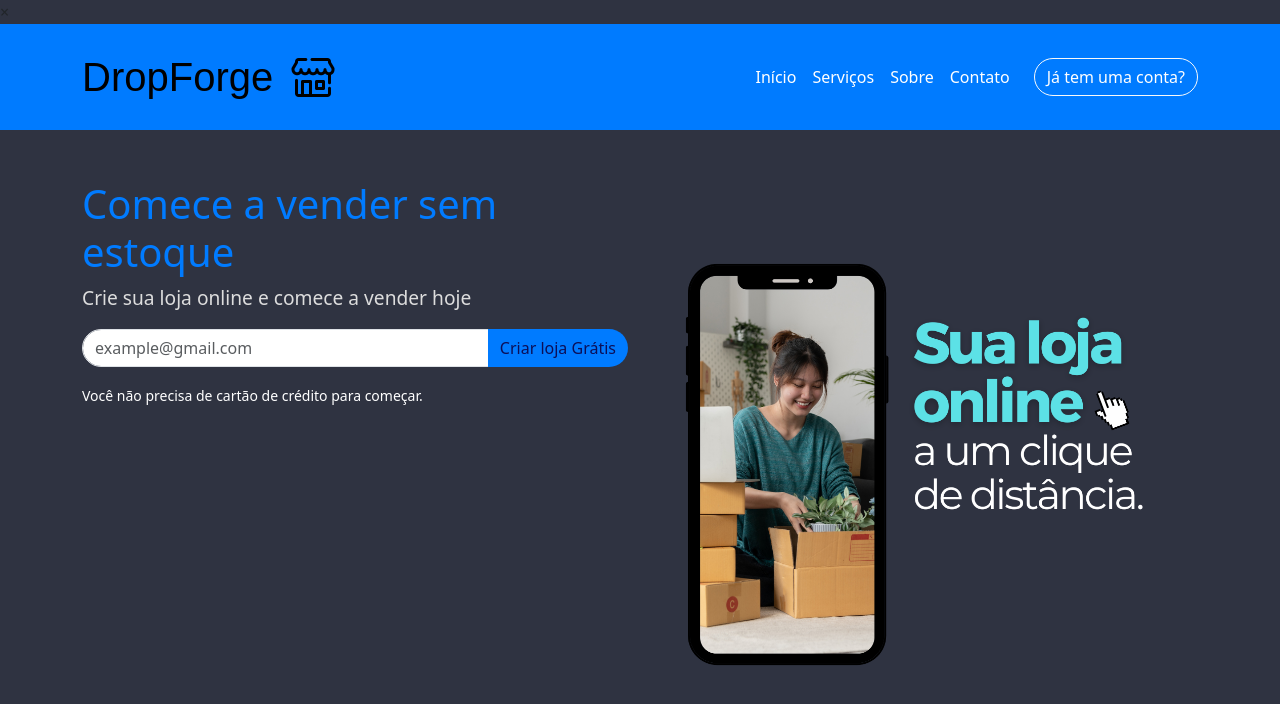
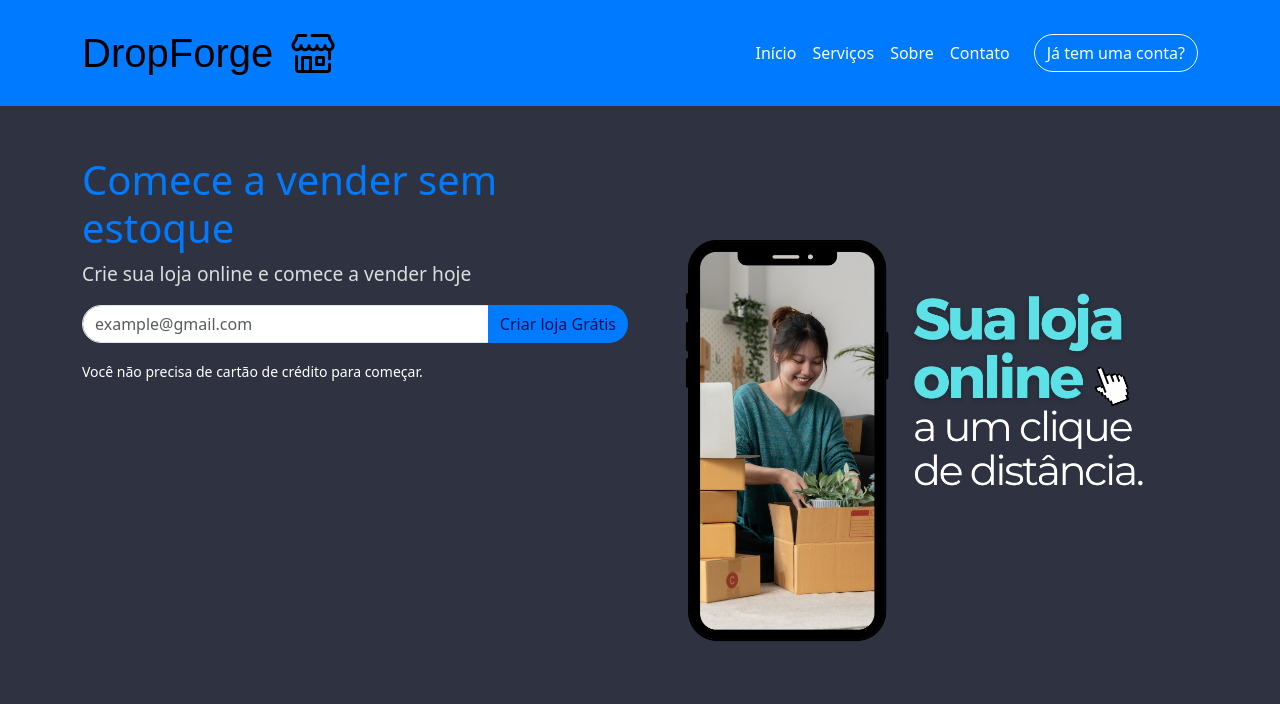
Before and after one commit to Isaac1510/landingpage, a plain HTML site: page index.html in a window 1280 px wide. Drawn offline with nearby package versions, Linux system fonts and the light colour scheme.

Commit message:
outra da outra versão

```diff
--- a/index.html
+++ b/index.html
@@ -13,11 +13,10 @@
 </head>
 
 <body>
-    <div id="backButton" class="close-circle">&times;</div>
-    <header class="header-section">
+    <header class="header-section" id="headerSection">
         <nav class="navbar navbar-expand-lg navbar-dark">
             <div class="container">
-                <a class="navbar-brand" href="#">DropForge <i class="bi bi-cart"></i></a>
+                <a class="navbar-brand" href="#">DropForge<i class="bi bi-cart"></i></a>
                 <img src="IMG/parte.png" alt="">
                 <button class="navbar-toggler" type="button" data-bs-toggle="collapse" data-bs-target="#navbarNav"
                     aria-controls="navbarNav" aria-expanded="false" aria-label="Toggle navigation">
@@ -38,13 +37,14 @@
                             <a class="nav-link" href="#">Contato</a>
                         </li>
                     </ul>
-                    <button class="btn btn-outline-light ms-3"><a class="nav-link" target="_blank" href="cadastro.html">Já tem uma conta?</a></button>
+                    <button class="btn btn-outline-light ms-3"><a class="nav-link" target="_blank"
+                            href="cadastro.html">Já tem uma conta?</a></button>
                 </div>
             </div>
         </nav>
     </header>
 
-    <section class="hero-section text-center">
+    <section class="hero-section text-center" id="closeHeader">
         <div class="container">
             <div class="row">
                 <div class="col-md-6 text-start">
@@ -52,8 +52,8 @@
                     <p>Crie sua loja online e comece a vender hoje</p>
                     <div class="input-group mb-3">
                         <input type="email" class="form-control" placeholder="example@gmail.com">
-                        <button class="btn btn-primary" type="button"><a class="nav-link" target="_blank" href="cadastro.html">Criar loja Grátis</a></button>
-
+                        <button class="btn btn-primary" type="button"><a class="nav-link" target="_blank"
+                                href="cadastro.html">Criar loja Grátis</a></button>
                     </div>
                     <small>Você não precisa de cartão de crédito para começar.</small>
                 </div>
@@ -64,12 +64,9 @@
         </div>
     </section>
 
-    <script src="https://cdn.jsdelivr.net/npm/bootstrap@5.3.0/dist/js/bootstrap.bundle.min.js"></script>
-    <script>
-        document.getElementById("backButton").onclick = function() {
-            window.location.href = window.location.href; // Redireciona para a mesma página
-        };
-    </script>
+
 </body>
 
+
+<script src="https://cdn.jsdelivr.net/npm/bootstrap@5.3.0/dist/js/bootstrap.bundle.min.js"></script>
 </html>
```
